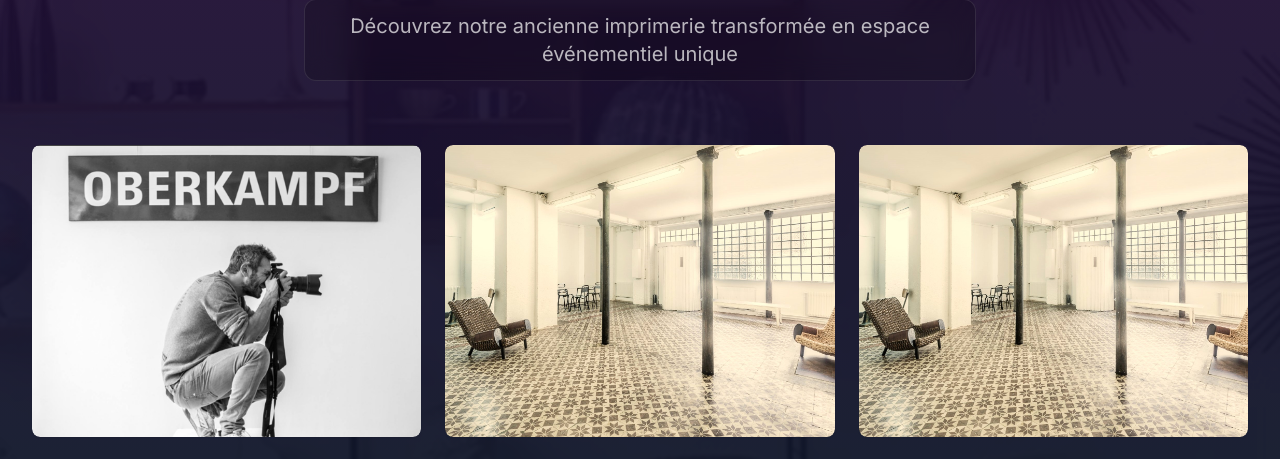
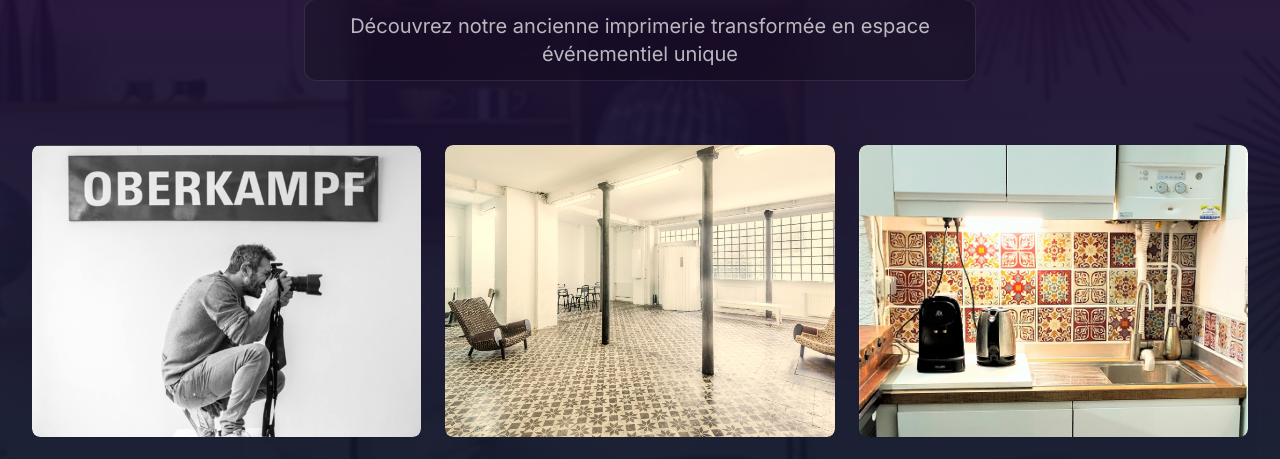
Before and after one commit to Ne-kketsu/3bornes, a Next.js app: page / in a window 1280 px wide. Shown: the part 1905-2364 px from the top of the page. Built offline with nearby package versions, Linux system fonts and the light colour scheme; grey boxes are pictures that could not be loaded.

Commit message:
fix: remove duplicate image entry in Gallery component

```diff
--- a/src/components/Gallery.tsx
+++ b/src/components/Gallery.tsx
@@ -10,10 +10,6 @@
   {
     url: withBasePath("/images/OberkPhoto.png"),
     alt: "Grande Salle - Shooting Photo",
-  },
-  {
-    url: withBasePath("/images/VideGS1.jpg"),
-    alt: "Grande Salle - Espace vide",
   },
   {
     url: withBasePath("/images/VideGS1.jpg"),
```
